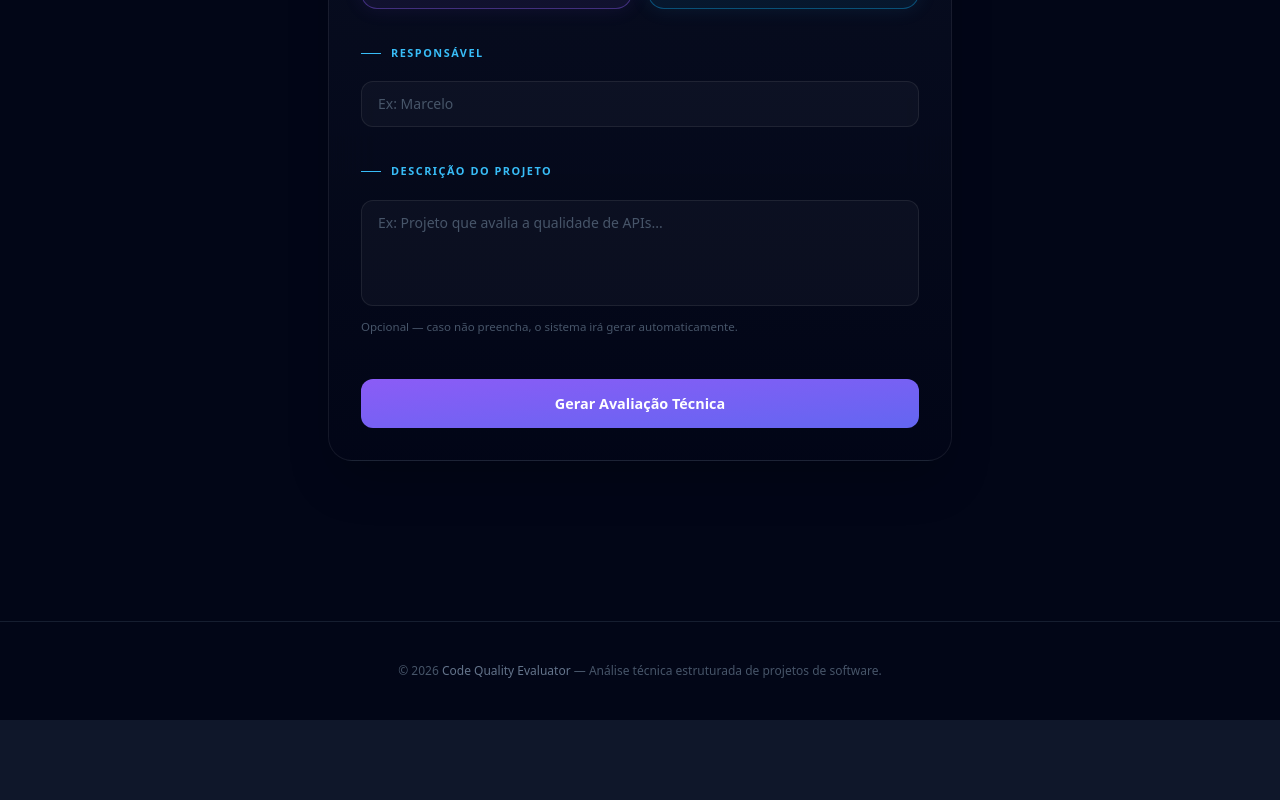
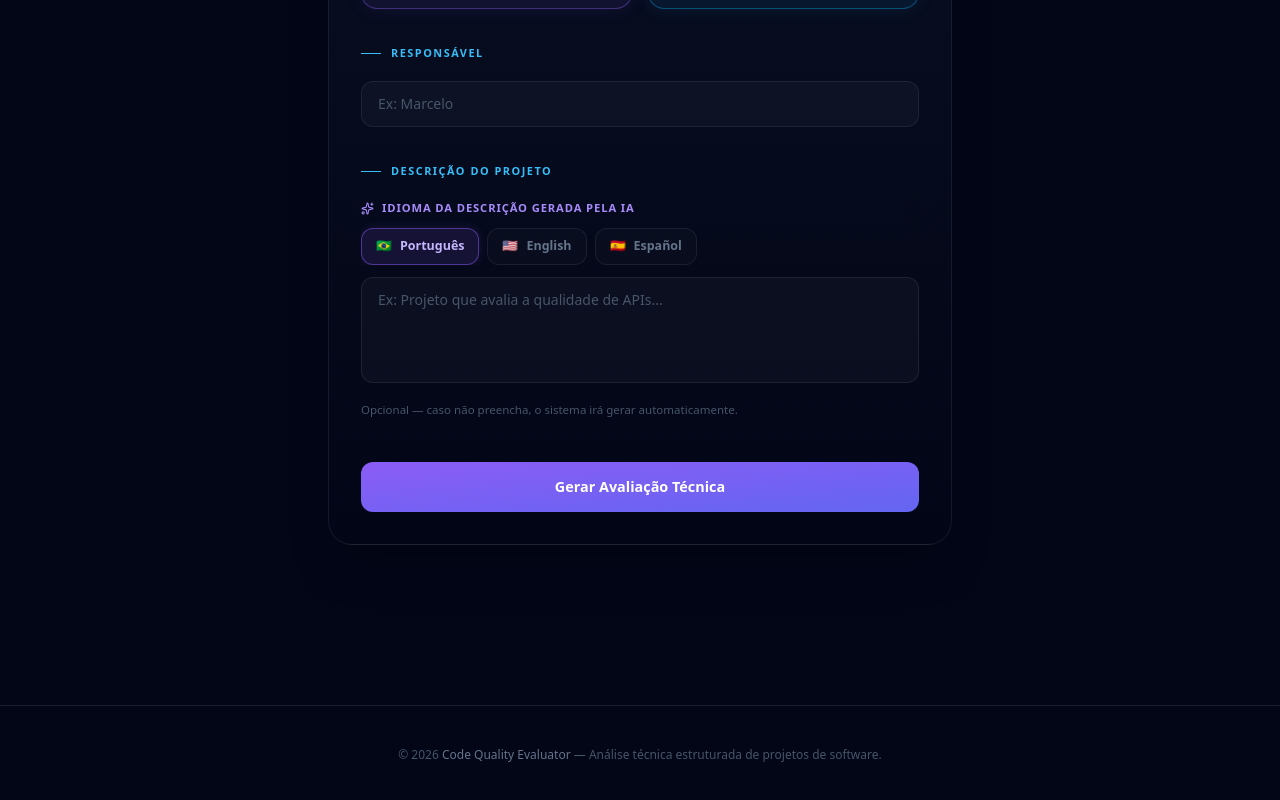
Before and after one commit to MarceloScoleso/code-quality-evaluator-frontend, a Next.js app: page /evaluations/new in a window 1280 px wide. Shown: the part 1084-1884 px from the top of the page. Before the commit the page ends 1804 px from the top, so only its background shows below. Built offline with nearby package versions, Linux system fonts and the light colour scheme; no server answers.

Commit message:
fix: salvar linguagem

```diff
--- a/app/components/EvaluationForm.tsx
+++ b/app/components/EvaluationForm.tsx
@@ -1,15 +1,16 @@
 "use client";
 
 import { useState } from "react";
-import { CheckCircle, XCircle, Loader2, CheckSquare, Square } from "lucide-react";
+import { CheckCircle, XCircle, Loader2, CheckSquare, Square, Sparkles } from "lucide-react";
 import { useTranslation } from "react-i18next";
 
 type Language = "JAVA"|"CSHARP"|"JAVASCRIPT"|"TYPESCRIPT"|"PYTHON"|"KOTLIN"|"GO"|"PHP"|"RUBY"|"SWIFT"|"C"|"CPP"|"RUST"|"DART"|"OTHER";
+type AiLang = "pt" | "en" | "es";
 
 export type EvaluationFormData = {
   projectName: string; language: Language; linesOfCode: number | "";
   complexity: number | ""; hasTests: boolean; usesGit: boolean;
-  analyzedBy: string; description: string;
+  analyzedBy: string; description: string; aiLang: AiLang;
 };
 
 type EvaluationFormProps = {
@@ -27,6 +28,12 @@ const langLabel: Record<Language, string> = {
   SWIFT:"Swift", C:"C", CPP:"C++", RUST:"Rust", DART:"Dart", OTHER:"",
 };
 
+const aiLangOptions: { value: AiLang; flag: string; label: string }[] = [
+  { value: "pt", flag: "🇧🇷", label: "Português" },
+  { value: "en", flag: "🇺🇸", label: "English"   },
+  { value: "es", flag: "🇪🇸", label: "Español"   },
+];
+
 const inputCls = "w-full rounded-xl px-4 py-3 bg-white/[0.03] border border-white/[0.08] text-slate-100 text-sm placeholder:text-slate-600 outline-none transition-all duration-200 focus:border-violet-500 focus:bg-violet-500/[0.05] focus:ring-2 focus:ring-violet-500/20";
 const labelCls = "block text-[0.7rem] font-semibold tracking-[0.1em] uppercase text-slate-500 mb-2";
 const sectionTitleCls = "flex items-center gap-2.5 text-[0.68rem] font-bold tracking-[0.14em] uppercase text-sky-400 before:block before:w-5 before:h-px before:bg-sky-400 mb-5";
@@ -35,7 +42,7 @@ export default function EvaluationForm({
   initialData, onSubmit, loading = false,
   submitLabel, success = false, successMessage, error,
 }: EvaluationFormProps) {
-  const { t } = useTranslation();
+  const { t, i18n } = useTranslation();
 
   const [projectName, setProjectName] = useState(initialData?.projectName ?? "");
   const [language, setLanguage]       = useState<Language>(initialData?.language ?? "JAVA");
@@ -46,13 +53,26 @@ export default function EvaluationForm({
   const [analyzedBy, setAnalyzedBy]   = useState(initialData?.analyzedBy ?? "");
   const [description, setDescription] = useState(initialData?.description ?? "");
 
+  // idioma da IA — padrão é o idioma atual da UI
+  const currentUiLang = (i18n.language?.substring(0, 2) ?? "pt") as AiLang;
+  const validAiLangs: AiLang[] = ["pt", "en", "es"];
+  const [aiLang, setAiLang] = useState<AiLang>(
+    validAiLangs.includes(currentUiLang) ? currentUiLang : "pt"
+  );
+
+  const descriptionIsEmpty = description.trim() === "";
+
   const resolvedLangLabel: Record<Language, string> = {
     ...langLabel, OTHER: t("evaluationForm.langOther"),
   };
 
   const handleSubmit = async (e: React.FormEvent) => {
     e.preventDefault();
-    await onSubmit({ projectName, language, linesOfCode, complexity, hasTests, usesGit, analyzedBy, description });
+    await onSubmit({
+      projectName, language, linesOfCode, complexity,
+      hasTests, usesGit, analyzedBy, description,
+      aiLang: descriptionIsEmpty ? aiLang : "pt", // irrelevante se descrição foi preenchida
+    });
   };
 
   return (
@@ -134,12 +154,45 @@ export default function EvaluationForm({
           onChange={(e) => setAnalyzedBy(e.target.value)} className={inputCls} />
       </div>
 
-      {/* descrição */}
-      <div>
+      {/* descrição + seletor de idioma da IA */}
+      <div className="space-y-3">
         <div className={sectionTitleCls}>{t("evaluationForm.description")}</div>
-        <textarea placeholder={t("evaluationForm.descriptionPlaceholder")} value={description}
-          onChange={(e) => setDescription(e.target.value)} rows={4} className={`${inputCls} resize-none`} />
-        <p className="text-[0.72rem] text-slate-600 mt-1.5">{t("evaluationForm.descriptionHint")}</p>
+
+        {/* seletor de idioma — só aparece se a descrição estiver vazia */}
+        <div className={`transition-all duration-300 overflow-hidden ${descriptionIsEmpty ? "max-h-24 opacity-100" : "max-h-0 opacity-0 pointer-events-none"}`}>
+          <div className="flex items-center gap-2 mb-3">
+            <Sparkles size={13} className="text-violet-400 flex-shrink-0" />
+            <span className="text-[0.7rem] font-semibold tracking-[0.08em] uppercase text-violet-400">
+              {t("evaluationForm.aiLangLabel")}
+            </span>
+          </div>
+          <div className="flex gap-2">
+            {aiLangOptions.map((opt) => (
+              <button
+                key={opt.value}
+                type="button"
+                onClick={() => setAiLang(opt.value)}
+                className={`flex items-center gap-2 px-3.5 py-2 rounded-xl text-[0.78rem] font-semibold border transition-all duration-200 ${
+                  aiLang === opt.value
+                    ? "border-violet-500/50 bg-violet-500/[0.12] text-violet-300 shadow-[0_0_12px_rgba(139,92,246,0.15)]"
+                    : "border-white/[0.07] bg-white/[0.02] text-slate-500 hover:border-violet-500/25 hover:text-slate-300"
+                }`}
+              >
+                <span>{opt.flag}</span>
+                <span>{opt.label}</span>
+              </button>
+            ))}
+          </div>
+        </div>
+
+        <textarea
+          placeholder={t("evaluationForm.descriptionPlaceholder")}
+          value={description}
+          onChange={(e) => setDescription(e.target.value)}
+          rows={4}
+          className={`${inputCls} resize-none`}
+        />
+        <p className="text-[0.72rem] text-slate-600">{t("evaluationForm.descriptionHint")}</p>
       </div>
 
       {/* submit */}
--- a/app/config/api.ts
+++ b/app/config/api.ts
@@ -5,7 +5,6 @@ if (!API_URL) {
 }
 
 export async function apiFetch(path: string, options: RequestInit = {}): Promise<Response> {
-  const lang = typeof window !== "undefined" ? (localStorage.getItem("lang") ?? "pt") : "pt";
   const token = typeof window !== "undefined" ? localStorage.getItem("token") : null;
 
   return fetch(`${API_URL}${path}`, {
@@ -13,7 +12,6 @@ export async function apiFetch(path: string, options: RequestInit = {}): Promise
     headers: {
       "Content-Type": "application/json",
       ...(token ? { Authorization: `Bearer ${token}` } : {}),
-      "Accept-Language": lang,
       ...(options.headers as Record<string, string> | undefined),
     },
   });
--- a/app/config/i18n.ts
+++ b/app/config/i18n.ts
@@ -127,6 +127,7 @@ i18n
             submitting:     "Processando...",
             success:        "Avaliação criada com sucesso! Redirecionando...",
             langOther:      "Outra",
+            aiLangLabel: "Idioma da descrição gerada pela IA",
           },
           history: {
             eyebrow:   "Analytics & Monitoramento",
@@ -433,6 +434,7 @@ i18n
             submitting:     "Processing...",
             success:        "Evaluation created successfully! Redirecting...",
             langOther:      "Other",
+            aiLangLabel: "Language for AI-generated description",
           },
           history: {
             eyebrow:    "Analytics & Monitoring",
@@ -650,6 +652,7 @@ i18n
             descriptionHint: "Opcional — si no se completa, el sistema lo generará automáticamente.",
             submit: "Generar Evaluación Técnica", submitting: "Procesando...",
             success: "¡Evaluación creada exitosamente! Redirigiendo...", langOther: "Otro",
+            aiLangLabel: "Idioma de la descripción generada por IA",
           },
           history: {
             eyebrow: "Analytics y Monitoreo", title: "Historial de", titleAccent: "Evaluaciones Técnicas",
```
